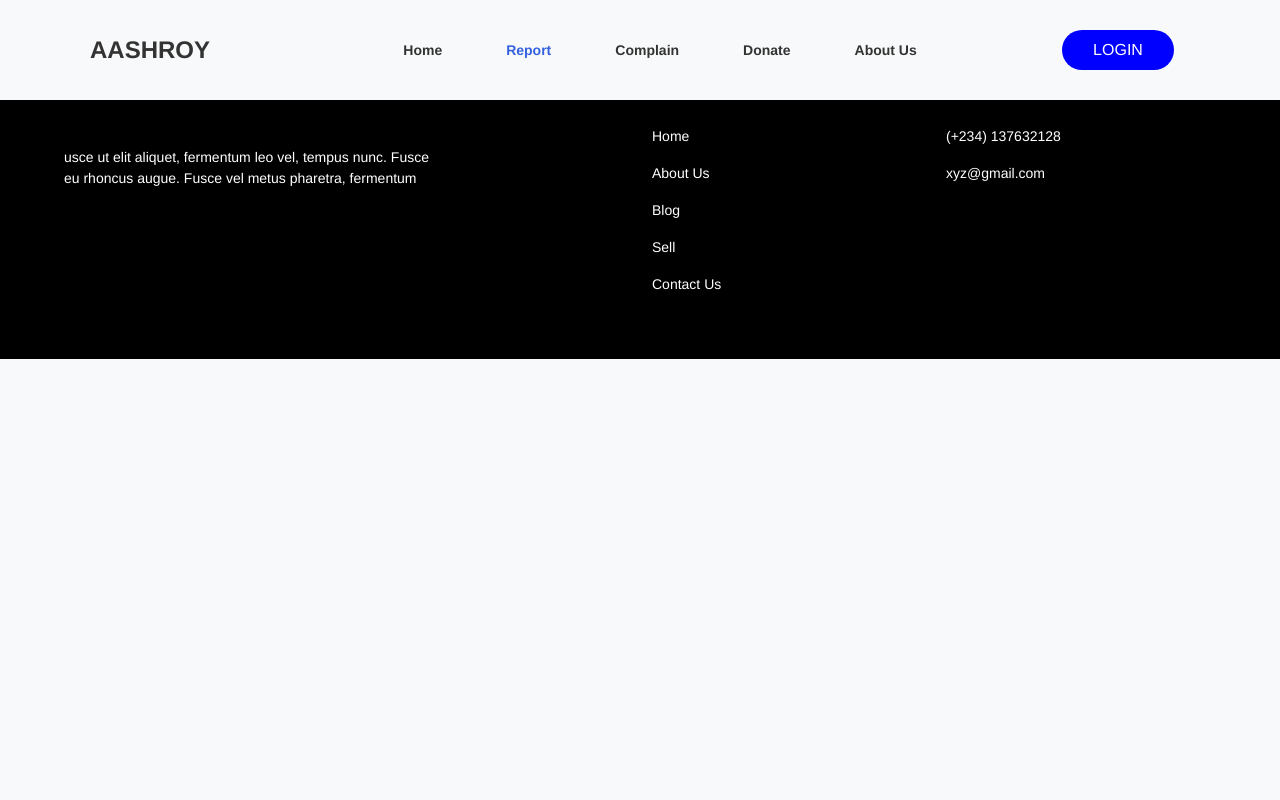
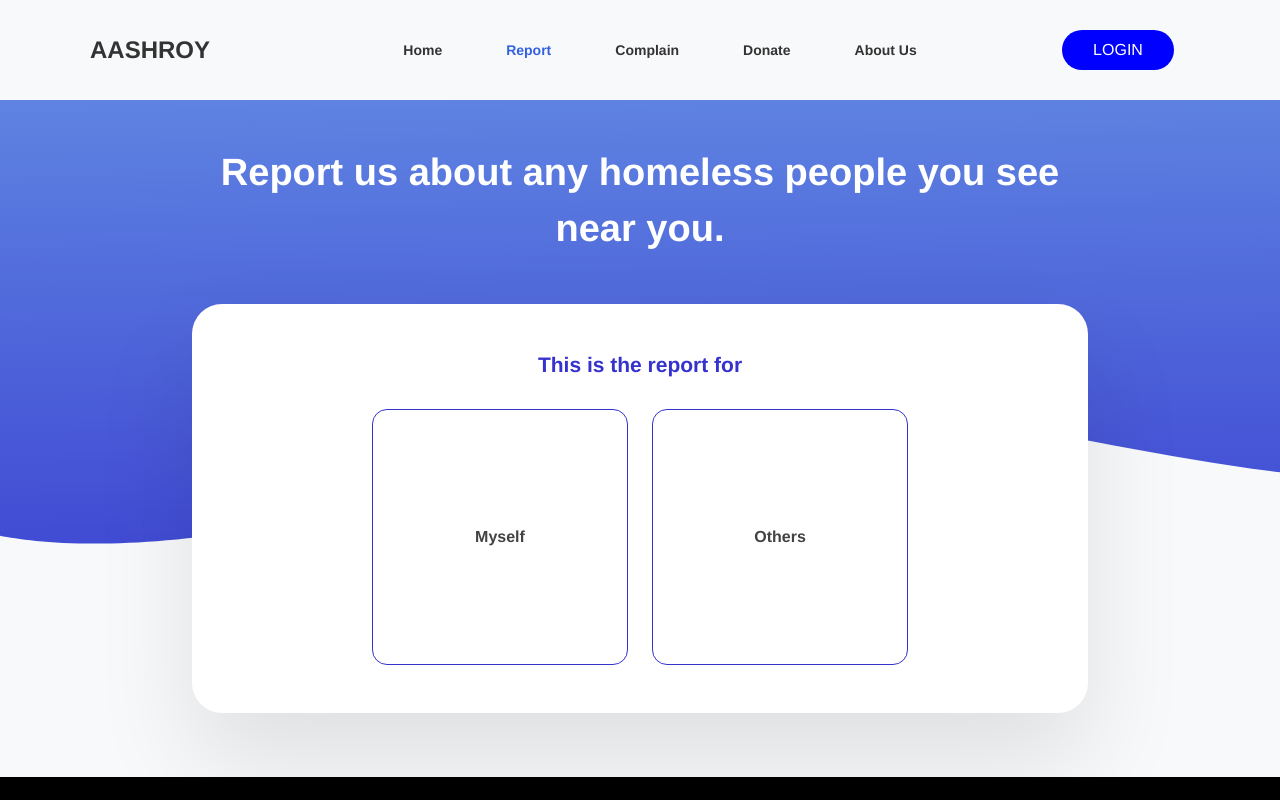
Before and after one commit to Marg-team/frontend, a React (Create React App) app: page /report in a window 1280 px wide. Shown: the top 800 px of the page. Built offline with nearby package versions, Linux system fonts and the light colour scheme.

Commit message:
homeless people first page added

```diff
--- a/src/App.js
+++ b/src/App.js
@@ -3,14 +3,15 @@ import './App.css';
 import Footer from './ui/component/Footer/Footer';
 import Navigation from './ui/component/Navbar/Navbar';
 import Home from './ui/screens/home/home';
+import HomelessReport from './ui/screens/homlessReport/homelessReport';
 
 function App() {
   return (
     <div className="App">
       <Navigation/>
       <Switch>
-        <Route path="/about">
-          about
+        <Route path="/report" exact>
+          <HomelessReport/>
         </Route>
         <Route path="/" exact>
           <Home />
--- /dev/null
+++ b/src/ui/screens/homlessReport/homelessReport.js
@@ -0,0 +1,44 @@
+import React from 'react'
+import { Col, Container, Row } from 'react-bootstrap'
+import * as styles from './homelessReport.module.css'
+import { Link } from 'react-router-dom'
+
+export default function HomelessReport() {
+    return (
+        <section>
+            <div className={styles.report}>
+                <div className={styles.bg}>
+                    <svg className={styles.down} width="1500" height="569" viewBox="0 0 1500 569" fill="none" xmlns="http://www.w3.org/2000/svg">
+                        <path d="M1552.57 0H-42.4331V569H-5.29881L-13.4331 532.52C-13.4331 532.52 154.837 584.278 500.232 464.179C746.436 378.57 929.987 411.944 1115.28 445.635C1189.94 459.209 1264.87 472.835 1344.31 478.751C1445.61 486.297 1510.72 486.361 1552.57 483.411V0Z" fill="url(#paint0_linear)"/>
+                        <defs>
+                            <linearGradient id="paint0_linear" x1="816.25" y1="-89.5648" x2="827.712" y2="919.298" gradientUnits="userSpaceOnUse">
+                                <stop stop-color="#6A9AE7"/>
+                                <stop offset="1" stop-color="#281BC8"/>
+                            </linearGradient>
+                        </defs>
+                    </svg>
+                </div>
+                <div className={styles.content}>
+                    <h1>Report us about any homeless people you see near you.</h1>
+                    <div className={styles.card}>
+                        <h3>This is the report for</h3>
+                        <Container>
+                            <Row>
+                                <Col>
+                                    <Link to={`/report/myself/`} className={`${styles.choice_btn} ${styles.ml_auto}`}>
+                                        Myself
+                                    </Link>
+                                </Col>
+                                <Col>
+                                    <Link to={`/report/other/`} className={styles.choice_btn}>
+                                        Others
+                                    </Link>
+                                </Col>
+                            </Row>
+                        </Container>
+                    </div>
+                </div>
+            </div>
+        </section>
+    )
+}
--- /dev/null
+++ b/src/ui/screens/homlessReport/homelessReport.module.css
@@ -0,0 +1,75 @@
+.bg{
+    width: 100vw;
+    overflow: hidden;
+    z-index: -1;
+    position: absolute;
+}
+
+.bg > svg {
+    width: unset;
+}
+
+.report{
+    display: flex;
+    flex-direction: column;
+    align-items: center;
+    margin-bottom: 4rem;
+}
+
+.content{
+    margin-top: 9rem;
+    width: 70%;
+}
+
+.content > h1{
+    font-weight: bold;
+    font-size: 38px;
+    line-height: 56px;
+    text-align: center;
+    color: #FFFFFF;
+    margin-bottom: 3rem;
+}
+
+.card{
+    background: #FFFFFF;
+    box-shadow: 0px 50px 100px rgba(0, 0, 0, 0.1);
+    border-radius: 30px;
+    padding: 3rem;
+
+    display: flex;
+    flex-direction: column;
+    align-items: center;
+}
+
+.card h3{
+    color: #3532CE;
+    font-weight: bold;
+    font-size: 21px;
+    margin-bottom: 2rem;
+}
+
+.choice_btn{
+    border-radius: 15px;
+    border: rgba(53, 50, 206, 1) solid;
+    border-width: 0.5px;
+    height: 20vw;
+    width: 20vw;
+    display: flex;
+    justify-content: center;
+    align-items: center;
+    font-weight: bold;
+    color: rgb(66, 66, 66);
+    cursor: pointer;
+    text-decoration: none;
+    transition: all 300ms;
+}
+
+.choice_btn:hover{
+    transform: scale(0.95);
+    background-color: #4a5cd7ba;
+    color: #f8f8f8;
+}
+
+.ml_auto{
+    margin-left: auto;
+}
```
